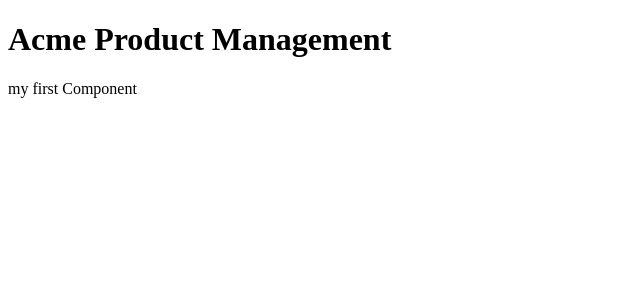
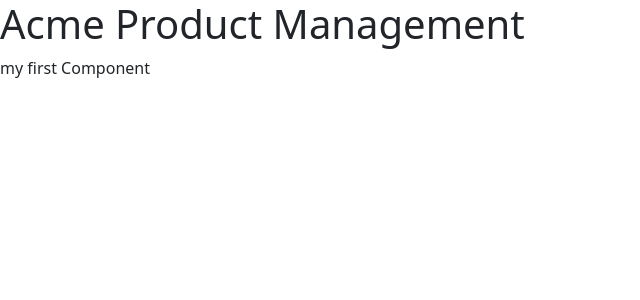
Before and after one commit to timothyAgevi/app-new, an Angular app: page / in a window 1280 px wide. Shown: the top 300 px of the page, without its empty margins (0-640 px from the left). Built offline with nearby package versions, Linux system fonts and the light colour scheme.

Commit message:
install bootstrap &&mfont-awesome

```diff
--- a/package.json
+++ b/package.json
@@ -18,6 +18,8 @@
     "@angular/platform-browser": "~13.1.0",
     "@angular/platform-browser-dynamic": "~13.1.0",
     "@angular/router": "~13.1.0",
+    "bootstrap": "^5.1.3",
+    "font-awesome": "^4.7.0",
     "rxjs": "~7.4.0",
     "tslib": "^2.3.0",
     "zone.js": "~0.11.4"
--- a/src/styles.css
+++ b/src/styles.css
@@ -1 +1,3 @@
 /* You can add global styles to this file, and also import other style files */
+@import "~bootstrap/dist/css/bootstrap.min.css";
+@import '~fontawesome/css/font-awesome.min.css';
```
Also changed, not shown: 1 other file (tests, documents, lock files or other folders).
